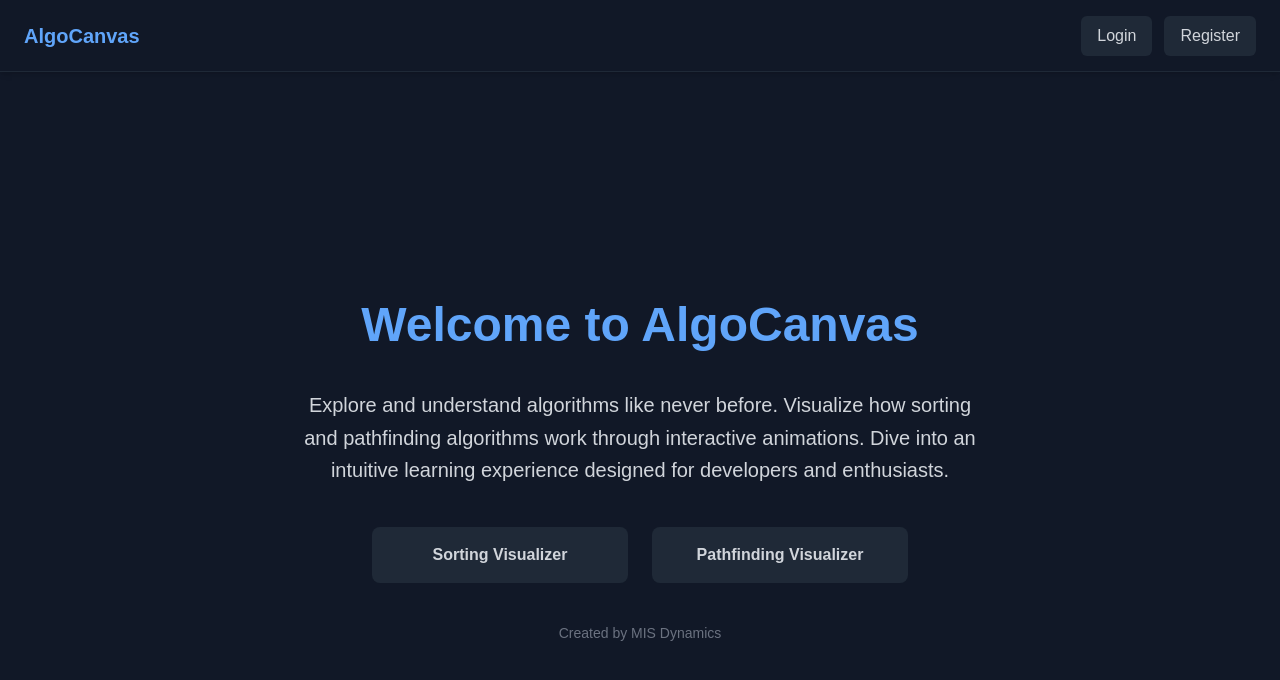
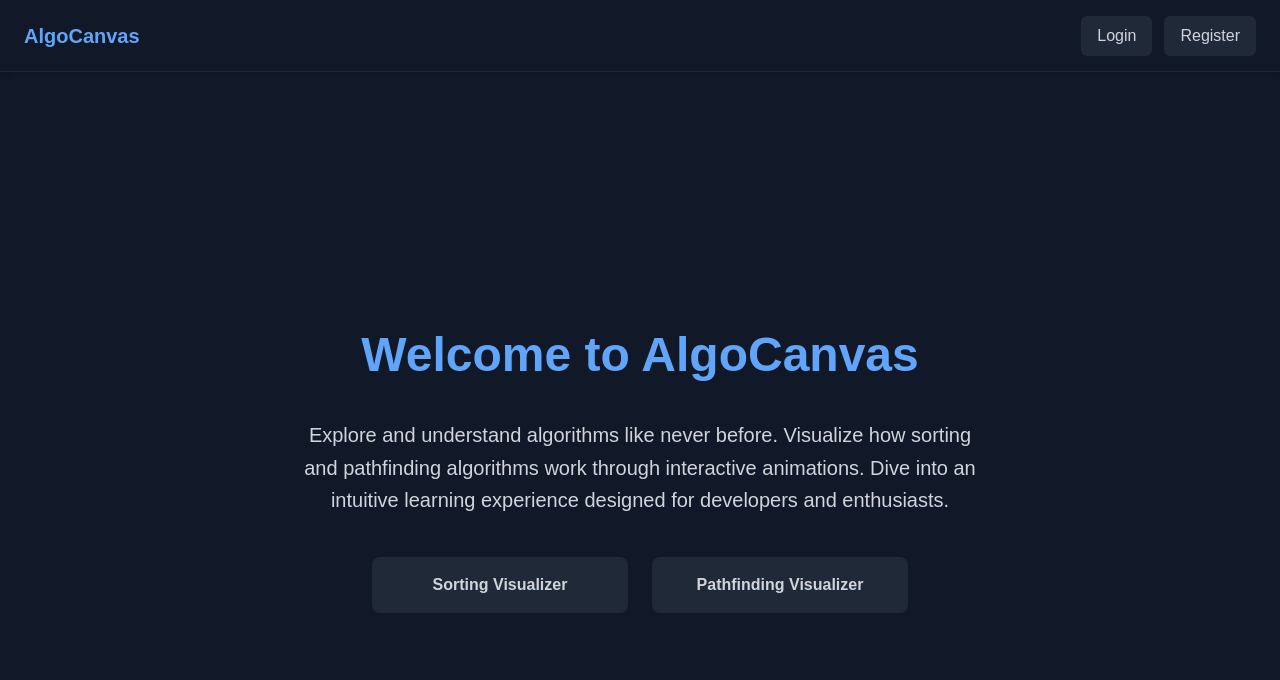
Before and after one commit to MoeAllami/CIS-376-Project, a Next.js app in the folder app/: page / in a window 1280 px wide. Shown: the top 680 px of the page. Built offline with nearby package versions, Linux system fonts and the light colour scheme; no server answers.

Commit message:
removed footer

```diff
--- a/app/app/page.tsx
+++ b/app/app/page.tsx
@@ -31,9 +31,6 @@ export default function Home() {
             </button>
           </Link>
         </div>
-
-        {/* Footer */}
-        <p className="text-sm text-gray-500">Created by MIS Dynamics</p>
       </div>
     </div>
   );
```
